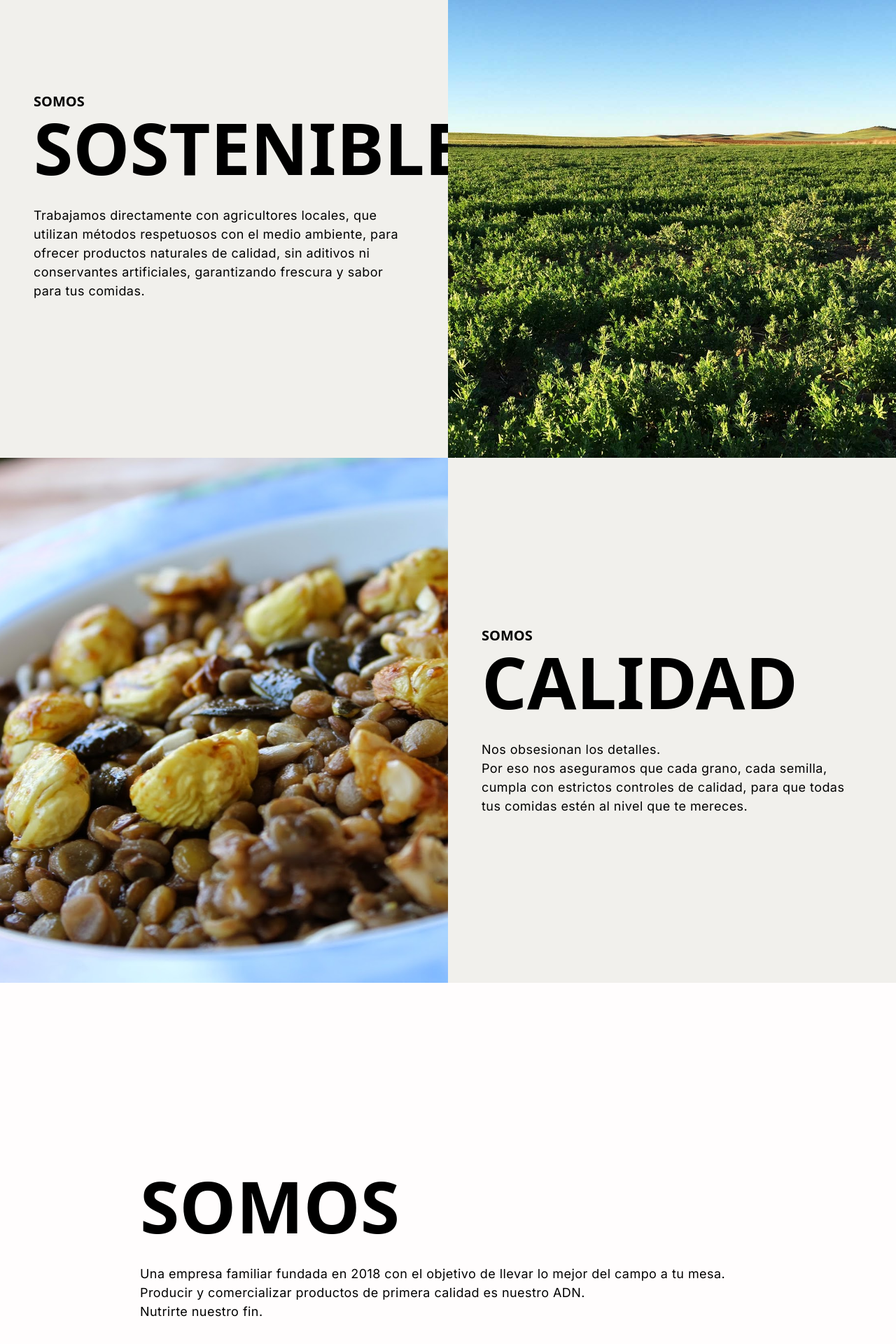
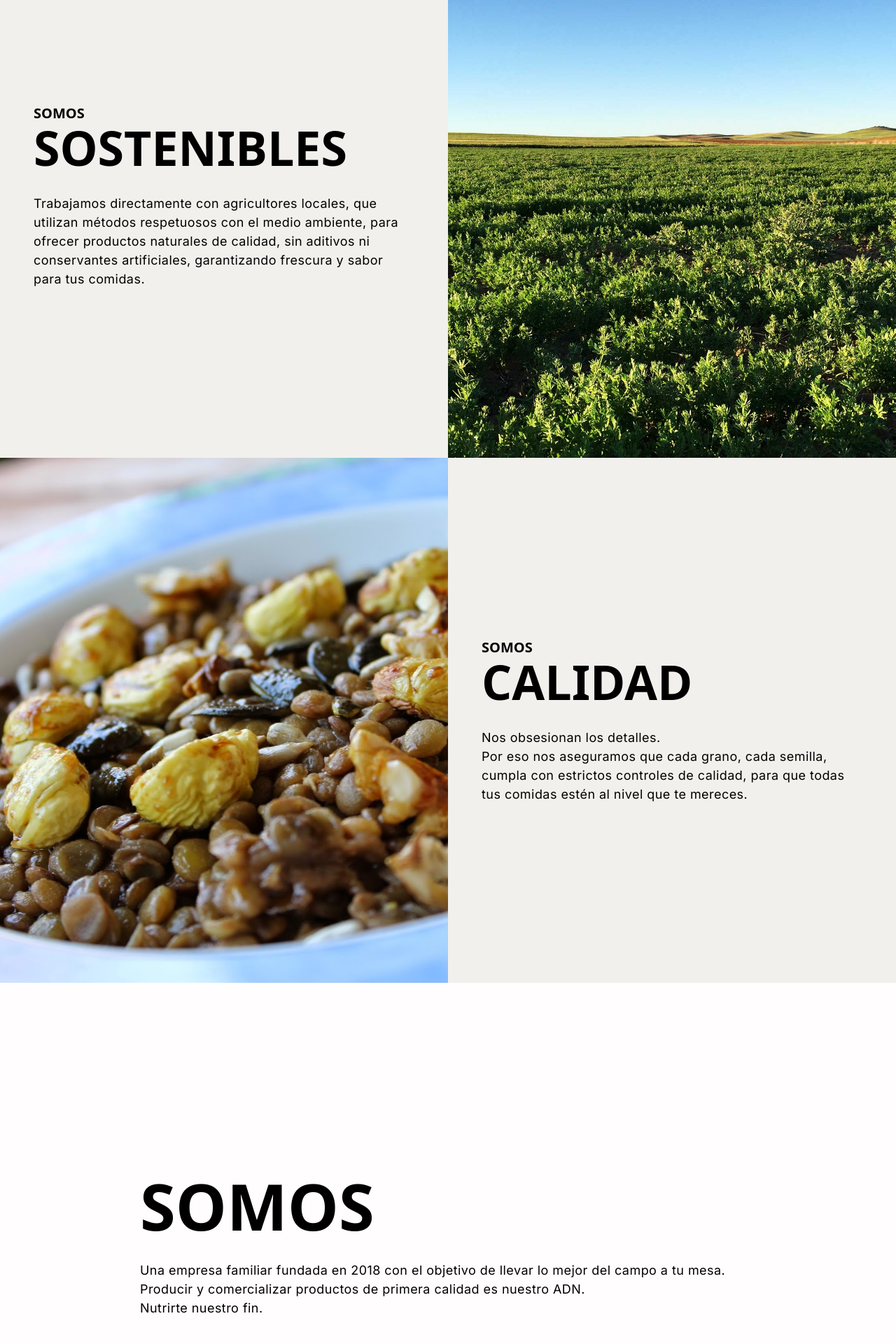
Before and after one commit to LechuMamais/LentejasLandingPage, a React (Vite) app: page / in a window 1280 px wide. Shown: the part 2454-4374 px from the top of the page at 70% size. Built offline with nearby package versions, Linux system fonts and the light colour scheme; a web font is replaced by a local one.

Commit message:
FIXED: About titles to fit on responsive design

```diff
--- a/src/components/About.jsx
+++ b/src/components/About.jsx
@@ -2,13 +2,18 @@ function About() {
   return (
     <section
       id="about"
-      className="grid grid-cols-1 md:grid-cols-2 auto-rows-[400px] md:auto-rows-[minmax(750px,_1fr)] h-auto"
+      className="grid grid-cols-1 lg:grid-cols-2 auto-rows-[400px] lg:auto-rows-[minmax(750px,_1fr)] h-auto"
     >
-      <div className="p-[48px] flex flex-col justify-center gap-4 md:gap-8 bg-bgCustomGreen order-1 md:order-1">
+      <div className="p-[48px] flex flex-col justify-center gap-4 lg:gap-8 bg-bgCustomGreen order-1 lg:order-1">
         <div className="font-bold">
           <p className="text-[11px] md:text-[20px]">SOMOS</p>
-          <p className="text-[40px] md:text-[102px] leading-none">
+          <p className="text-[40px] md:text-[68px] leading-none lg:hidden xl:block 2xl:text-[92px]">
             SOSTENIBLES
+          </p>
+          <p className="text-[68px] leading-none hidden lg:block xl:hidden">
+            SOSTE
+            <br />
+            NIBLES
           </p>
         </div>
         <p className="text-[13px] md:text-[18px] font-Inter font-normal tracking-wide">
@@ -19,7 +24,7 @@ function About() {
         </p>
       </div>
 
-      <div className="overflow-hidden w-full h-full order-2 md:order-2">
+      <div className="overflow-hidden w-full h-full order-2 lg:order-2">
         <img
           src="/images/campolentejas.jpg"
           alt="Campo de lentejas"
@@ -27,7 +32,7 @@ function About() {
         />
       </div>
 
-      <div className="overflow-hidden w-full h-full order-4 md:order-3">
+      <div className="overflow-hidden w-full h-full order-4 lg:order-3">
         <img
           src="/images/lentejas1.jpg"
           alt="Lentejas"
@@ -35,10 +40,12 @@ function About() {
         />
       </div>
 
-      <div className="p-[48px] flex flex-col justify-center gap-4 md:gap-8 bg-bgCustomGreen order-3 md:order-4">
+      <div className="p-[48px] flex flex-col justify-center gap-4 lg:gap-8 bg-bgCustomGreen order-3 lg:order-4">
         <div className="font-bold">
           <p className="text-[11px] md:text-[20px]">SOMOS</p>
-          <p className="text-[40px] md:text-[102px] leading-none">CALIDAD</p>
+          <p className="text-[40px]  md:text-[68px] 2xl:text-[92px] leading-none">
+            CALIDAD
+          </p>
         </div>
         <div className="text-[13px] md:text-[18px] font-Inter font-normal tracking-wide">
           <p>Nos obsesionan los detalles.</p>
@@ -50,8 +57,8 @@ function About() {
         </div>
       </div>
 
-      <div className="col-span-1 md:col-span-2 p-[48px] md:p-[200px] flex flex-col justify-center gap-4 md:gap-8 order-5 md:order-5">
-        <p className="text-[40px] md:text-[102px] leading-none font-bold">
+      <div className="col-span-1 lg:col-span-2 p-[48px] lg:p-[200px] flex flex-col justify-center gap-4 lg:gap-8 order-5 lg:order-5">
+        <p className="text-[40px]  md:text-[68px] lg:text-[92px] 2lg:text-[102px] leading-none font-bold">
           SOMOS
         </p>
         <div className="text-[13px] md:text-[18px] font-Inter font-normal tracking-wide">
```
